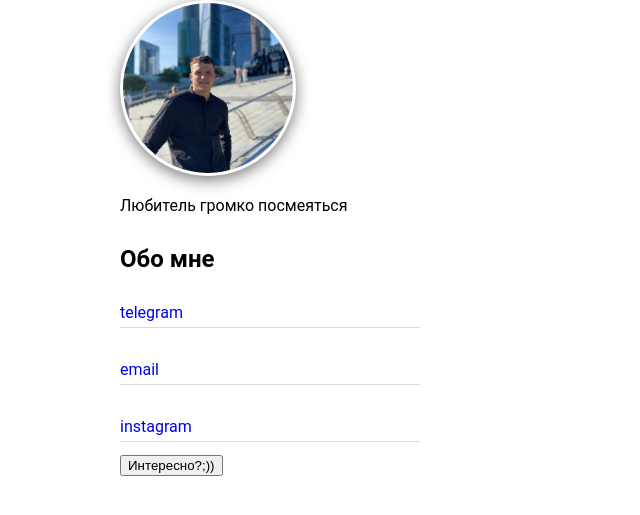
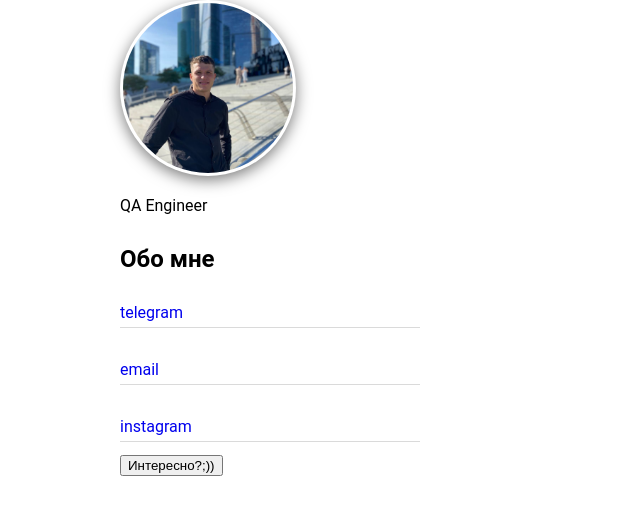
Before and after one commit to AlexeyGumenyuk01/cv, a plain HTML site: page index.html in a window 1280 px wide. Shown: the part 81-596 px from the top of the page, without its empty margins (0-640 px from the left). Drawn offline with Linux system fonts and the light colour scheme.

Commit message:
изменил параграф

```diff
--- a/index.html
+++ b/index.html
@@ -12,7 +12,7 @@
 			<img class="photo" src="me.png" width="170" height="170" alt="фото">
 		</div>
 
-			<p>Любитель громко посмеяться</p>
+			<p>QA Engineer</p>
 
 			<h2>Обо мне</h2>
 
```
